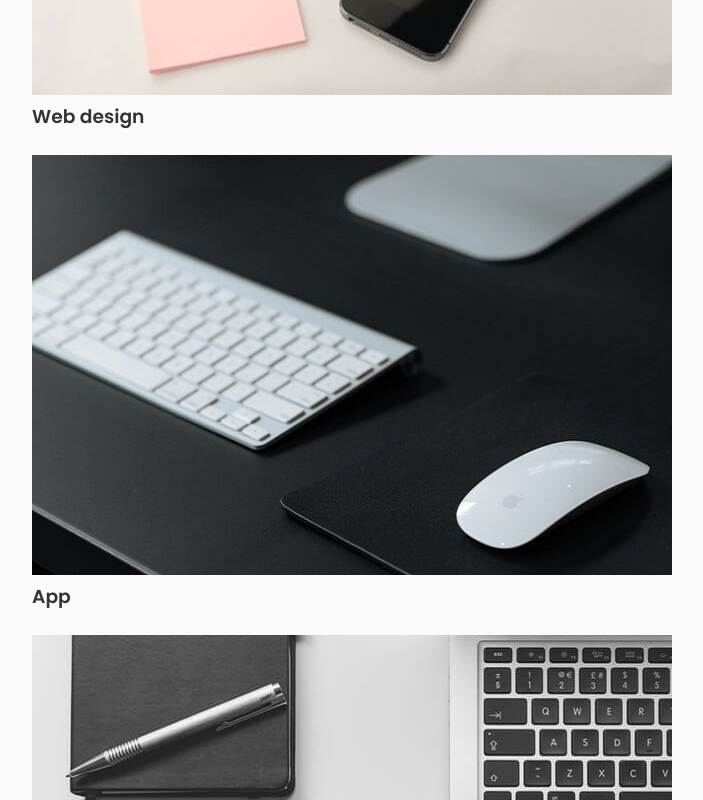
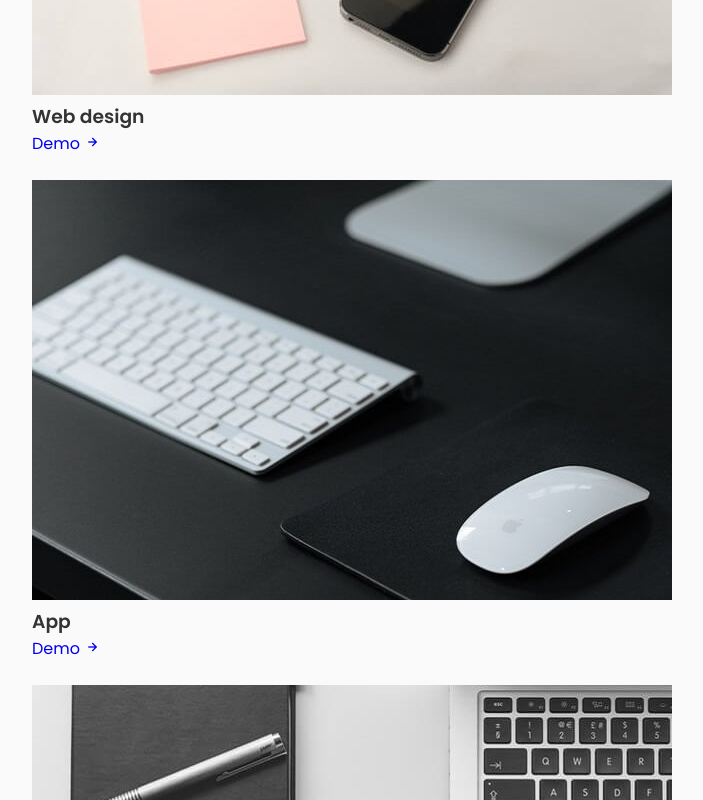
Before and after one commit to itsjennyb/Portfolio, a React (Create React App) app: page / in a window 1280 px wide. Shown: the part 3580-4380 px from the top of the page, without its empty margins (124-827 px from the left). Built offline with nearby package versions, Linux system fonts and the light colour scheme.

Commit message:
add item cards under projects

```diff
--- a/src/components/work/WorkItems.js
+++ b/src/components/work/WorkItems.js
@@ -6,7 +6,7 @@ const WorkItems = ({ item }) => {
             <img src={item.image} alt='' className='work_img'></img>
             <h3 className='work_title'>{item.title}</h3>
             <a href='#' className='work_button'>
-
+                Demo <i className='bx bx-right-arrow-alt work_button-icon'></i>
             </a>
         </div>
     )
```
